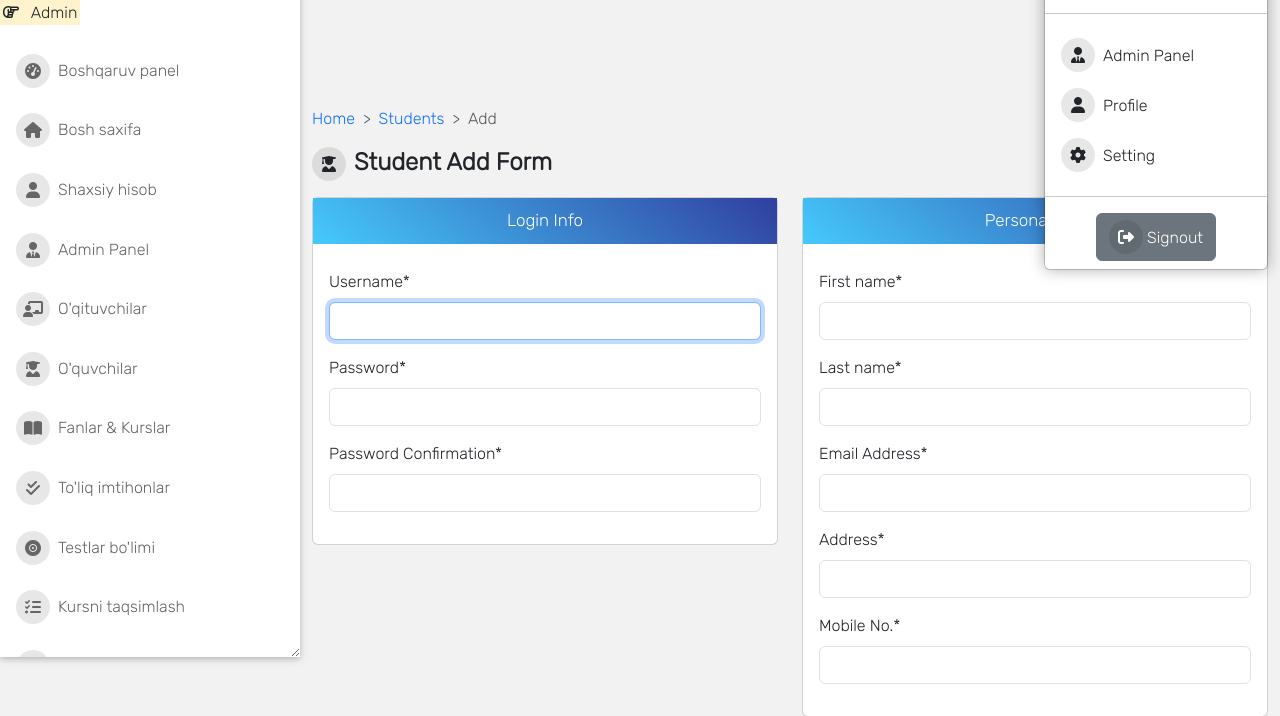
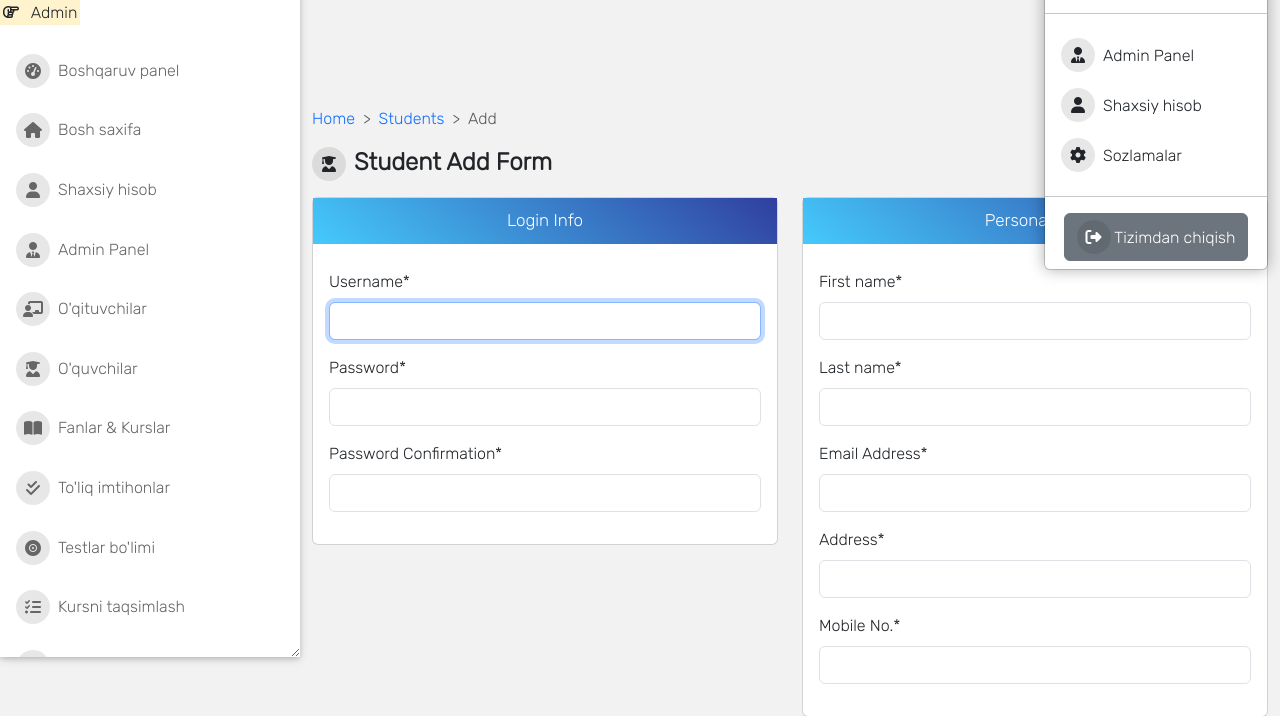
Before and after one commit to Xusanbek0039/Django-Student-LMS-Edu, a Django app: page /accounts/student/add/ in a window 1280 px wide, after a click that opens the changed part. Shown: the part 143-859 px from the top of the page. Run offline with Django 3.2, Linux system fonts and the light colour scheme; the visitor is signed in with stand-in values (Sample User, id 1); data that the repository does not hold is empty; parts of the project's set-up code (start-up, migrations or seed data) failed here and were passed over; some libraries are stand-ins or nearby versions.

Commit message:
Update navbar.html

```diff
--- a/templates/navbar.html
+++ b/templates/navbar.html
@@ -30,8 +30,8 @@
 					<hr>
 
 					{% if request.user.is_lecturer or request.user.is_student %}
-					<a class="dropdown-item" href="{% url 'user_course_list' %}"><i class="fas fa-book me-2"></i>My
-						Courses</a>
+					<a class="dropdown-item" href="{% url 'user_course_list' %}"><i class="fas fa-book me-2"></i>Mening
+						Kurslarim</a>
 					{% endif %}
 
 					{% if request.user.is_superuser %}
@@ -39,12 +39,12 @@
 						Panel</a>
 					{% endif %}
 
-					<a class="dropdown-item" href="{% url 'profile' %}"><i class="fas fa-user me-2"></i>Profile</a>
-					<a class="dropdown-item" href="{% url 'edit_profile' %}"><i class="fas fa-cog me-2"></i>Setting</a>
+					<a class="dropdown-item" href="{% url 'profile' %}"><i class="fas fa-user me-2"></i>Shaxsiy hisob</a>
+					<a class="dropdown-item" href="{% url 'edit_profile' %}"><i class="fas fa-cog me-2"></i>Sozlamalar</a>
 					<hr>
 					<div style="display: flex; justify-content: center; align-items: center;">
 						<a class="btn btn-secondary" href="{% url 'logout' %}">
-							<i class="fas fa-sign-out-alt"></i> Signout
+							<i class="fas fa-sign-out-alt"></i> Tizimdan chiqish
 						</a>
 					</div>
 				</div>
```
